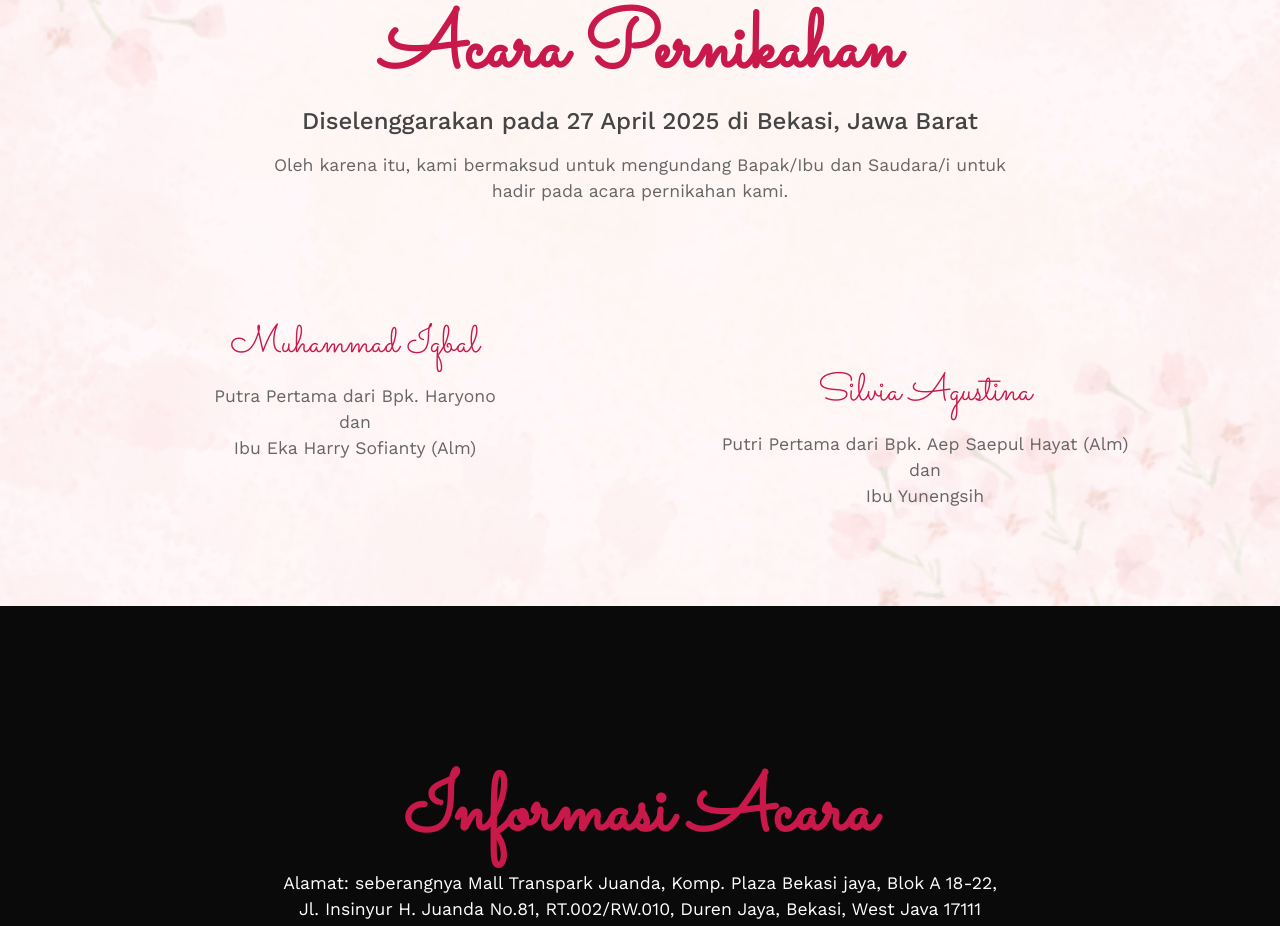
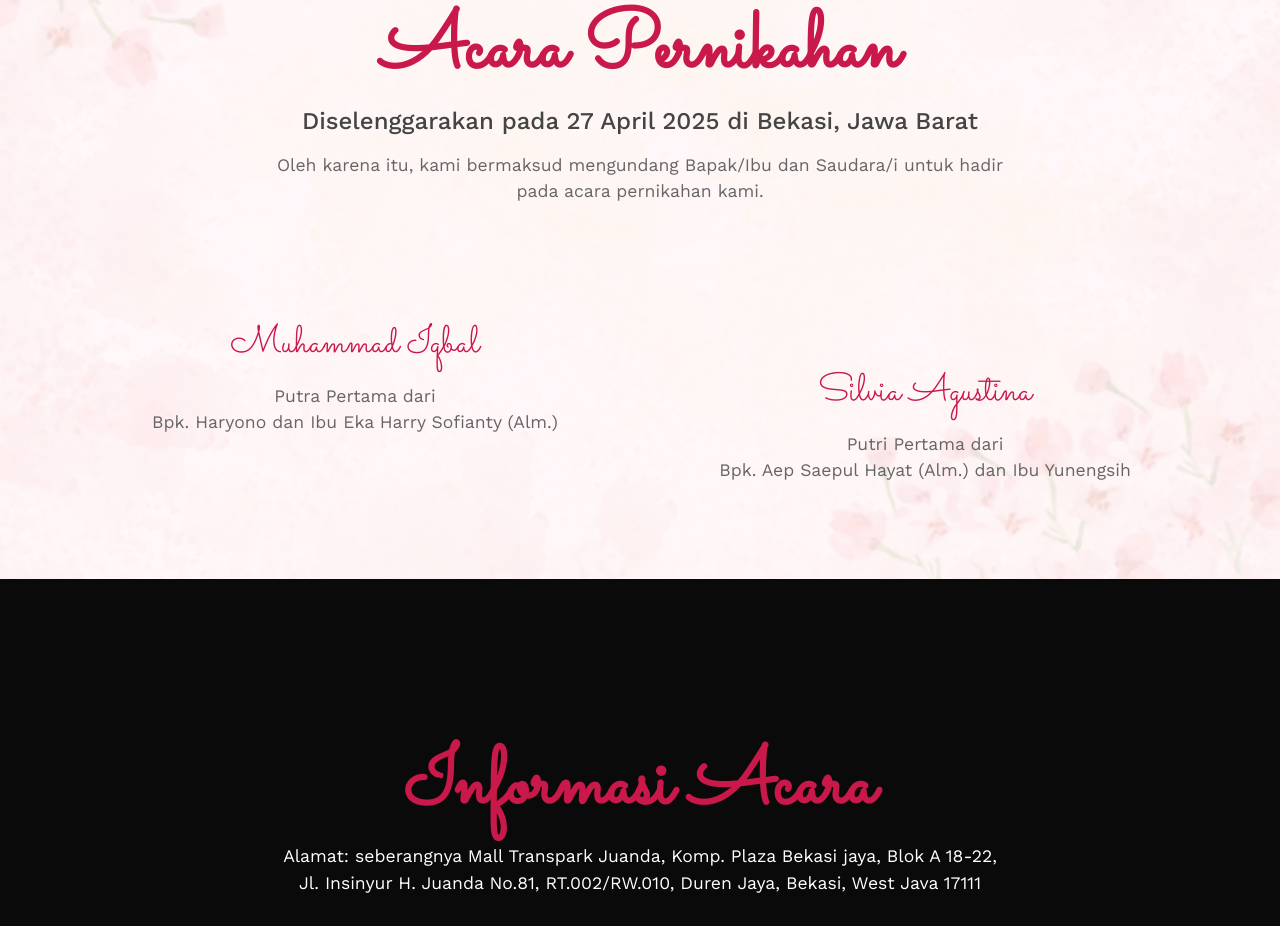
Before and after one commit to Amelinda2705/s-i-wedding, a plain HTML site: page index.html in a window 1280 px wide. Shown: the part 1039-1965 px from the top of the page. Drawn offline with nearby package versions, Linux system fonts and the light colour scheme; grey boxes are pictures that could not be loaded; a script that the page names is missing.

Commit message:
font size

```diff
--- a/index.html
+++ b/index.html
@@ -104,9 +104,9 @@
                             Barat
                         </h3>
                         <p>
-                            Oleh karena itu, kami bermaksud untuk mengundang
-                            Bapak/Ibu dan Saudara/i untuk hadir pada acara
-                            pernikahan kami.
+                            Oleh karena itu, kami bermaksud mengundang Bapak/Ibu
+                            dan Saudara/i untuk hadir pada acara pernikahan
+                            kami.
                         </p>
                     </div>
                 </div>
@@ -122,9 +122,9 @@
                                     ratione? Molestiae veniam numquam earum.
                                 </p> -->
                                 <p>
-                                    Putra Pertama dari Bpk. Haryono <br />
-                                    dan <br />
-                                    Ibu Eka Harry Sofianty (Alm)
+                                    Putra Pertama dari<br />
+                                    Bpk. Haryono dan Ibu Eka Harry Sofianty
+                                    (Alm.)
                                 </p>
                             </div>
                             <!-- <div class="col-4">
@@ -156,10 +156,8 @@
                                     ratione? Molestiae veniam numquam earum.
                                 </p> -->
                                 <p>
-                                    Putri Pertama dari Bpk. Aep Saepul Hayat
-                                    (Alm) <br />
-                                    dan <br />
-                                    Ibu Yunengsih
+                                    Putri Pertama dari<br />Bpk. Aep Saepul
+                                    Hayat (Alm.) dan Ibu Yunengsih
                                 </p>
                             </div>
                         </div>
@@ -176,9 +174,9 @@
                         <h2>Informasi Acara</h2>
                         <p class="alamat">
                             Alamat: seberangnya Mall Transpark Juanda, Komp.
-                            Plaza Bekasi jaya, Blok A 18-22, <br />
-                            Jl. Insinyur H. Juanda No.81, RT.002/RW.010, Duren
-                            Jaya, Bekasi, West Java 17111
+                            Plaza Bekasi jaya, Blok A 18-22, Jl. Insinyur H.
+                            Juanda No.81, RT.002/RW.010, Duren Jaya, Bekasi,
+                            West Java 17111
                         </p>
                         <iframe
                             src="https://www.google.com/maps/embed?pb=!1m14!1m8!1m3!1d3966.1176887718007!2d107.0169655!3d-6.2482191!3m2!1i1024!2i768!4f13.1!3m3!1m2!1s0x2e698f42d0936b51%3A0xe31c6a2adf59dce!2sResto%20Boros%20Boemboe!5e0!3m2!1sen!2sid!4v1743029400232!5m2!1sen!2sid"
@@ -610,7 +608,7 @@
             const stickyTop = document.querySelector(".sticky-top");
             const offcanvas = document.querySelector(".offcanvas");
 
-            offcanvas.addEventListener("show.bs.offcanvas", function () {
+            offcanvas.addEventListener("shown.bs.offcanvas", function () {
                 stickyTop.style.overflow = "visible";
             });
 
--- a/style.css
+++ b/style.css
@@ -5,7 +5,7 @@
 }
 
 body {
-    font-size: 1.2 rem;
+    font-size: 1.5rem;
     font-family: "Work Sans", sans-serif;
     min-height: 2000px;
 }
```
